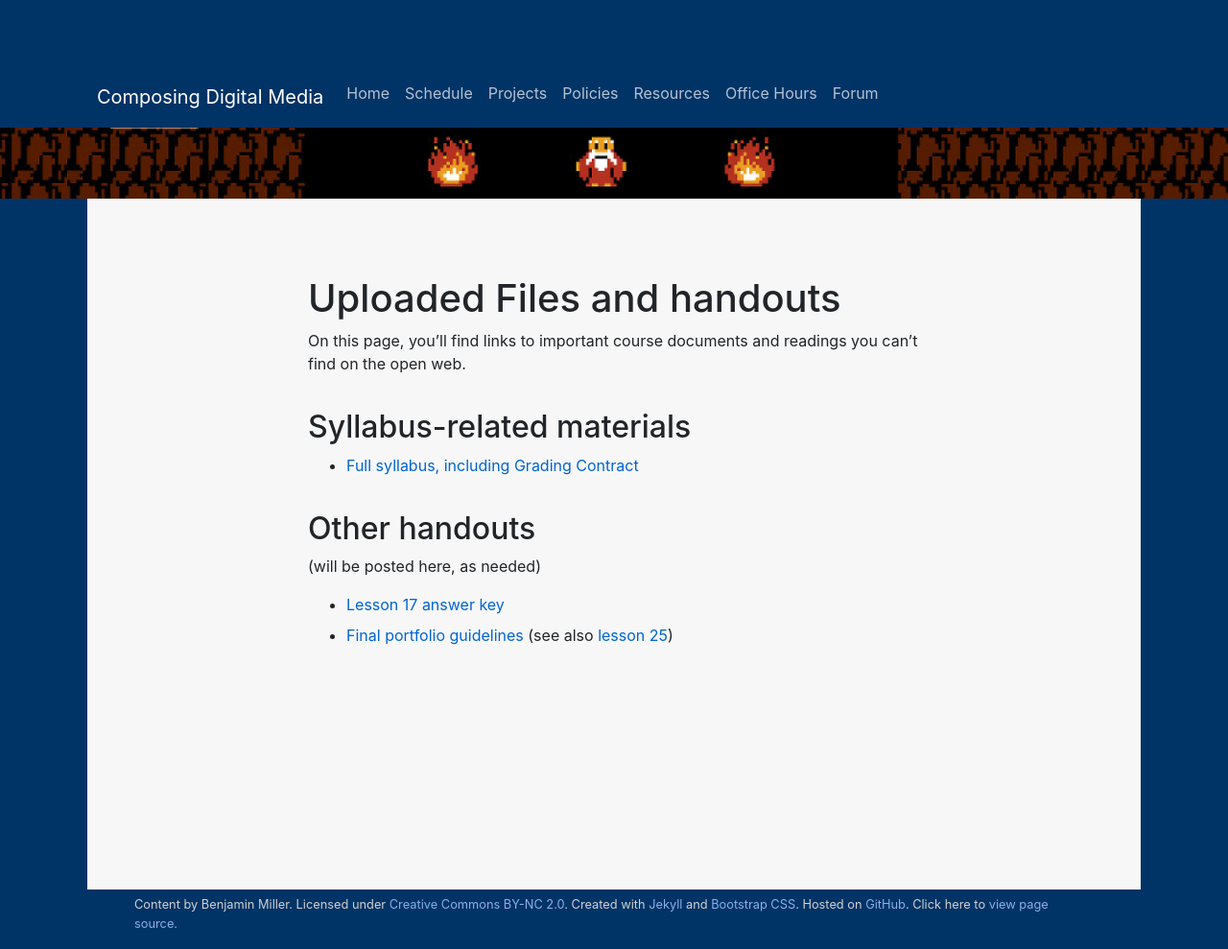
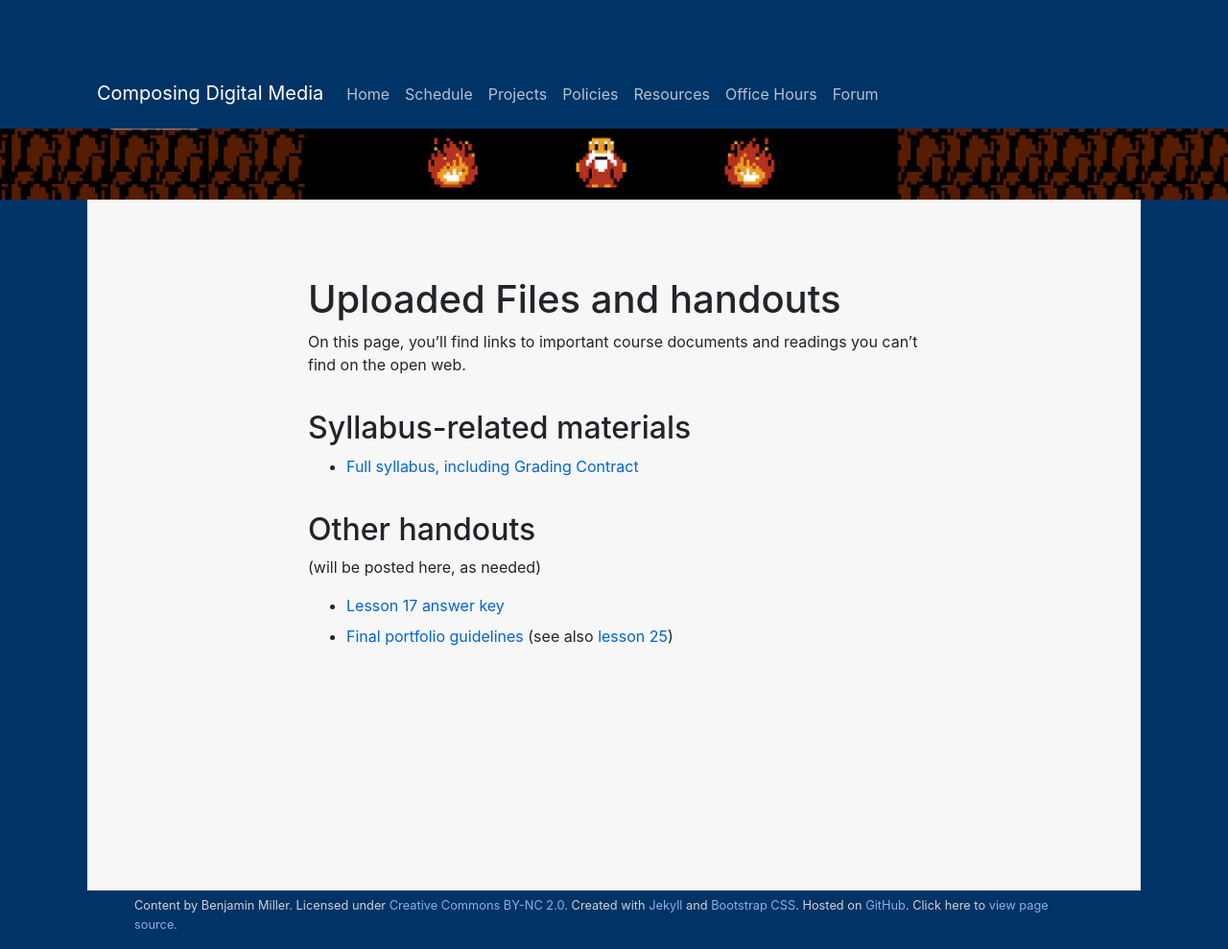
Before and after one commit to benmiller314/cdm2025spring, a Jekyll site: the page built from uploads.md, in a window 1280 px wide. Shown: the whole page at 96% size. Built offline with Jekyll 4.4.1, drawn with Linux system fonts in a browser that asks for light colours; our own code applies the rules of GitHub Pages for plain Markdown files.

Commit message:
align top menu by baseline

```diff
--- a/assets/css/screen.css
+++ b/assets/css/screen.css
@@ -310,6 +310,10 @@ img.banner {
   display: block;
   margin-left: -50%;
   margin-right: auto;
+}
+
+nav.navbar-expand-lg {
+    align-items: baseline;
 }
 
 #navbarNav ul.navbar-nav {
```
